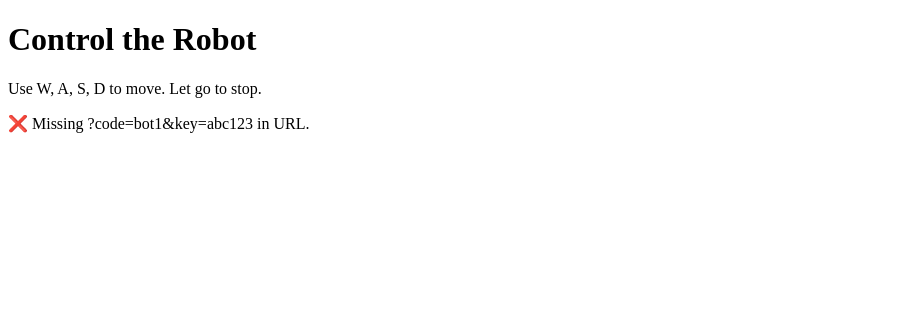
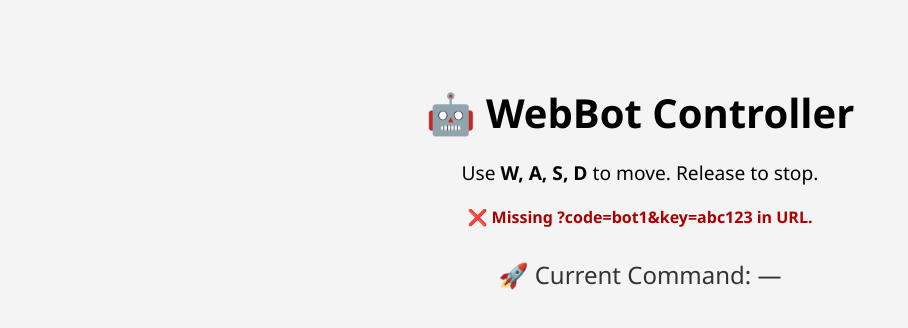
Before and after one commit to NotNattik/WebBot, a plain HTML site: page index.html in a window 1280 px wide. Shown: the whole page, without its empty margins (0-908 px from the left). Drawn offline with Linux system fonts and the light colour scheme.

Commit message:
Update index.html

```diff
--- a/index.html
+++ b/index.html
@@ -1,15 +1,41 @@
 <!DOCTYPE html>
 <html>
 <head>
-  <title>Robot Control</title>
+  <title>WebBot Controller</title>
   <meta charset="UTF-8" />
+  <meta name="viewport" content="width=device-width, initial-scale=1">
+  <style>
+    body {
+      font-family: 'Segoe UI', sans-serif;
+      text-align: center;
+      background-color: #f4f4f4;
+      padding: 50px;
+    }
+    h1 {
+      font-size: 2.5rem;
+      margin-bottom: 10px;
+    }
+    p {
+      font-size: 1.2rem;
+    }
+    .status {
+      font-weight: bold;
+      margin-top: 20px;
+      color: #006400;
+    }
+    .command {
+      margin-top: 30px;
+      font-size: 1.5rem;
+      color: #333;
+    }
+  </style>
 </head>
 <body>
-  <h1>Control the Robot</h1>
-  <p>Use W, A, S, D to move. Let go to stop.</p>
-  <p id="status">Connecting...</p>
+  <h1>🤖 WebBot Controller</h1>
+  <p>Use <strong>W, A, S, D</strong> to move. Release to stop.</p>
+  <div id="status" class="status">🔌 Connecting...</div>
+  <div id="command" class="command">🚀 Current Command: —</div>
 
-<!-- Firebase SDKs -->
   <script src="https://www.gstatic.com/firebasejs/10.5.0/firebase-app-compat.js"></script>
   <script src="https://www.gstatic.com/firebasejs/10.5.0/firebase-database-compat.js"></script>
 
@@ -31,9 +57,12 @@
       const robotCode = urlParams.get('code');
       const accessKey = urlParams.get('key');
       const statusEl = document.getElementById('status');
+      const commandEl = document.getElementById('command');
 
       if (!robotCode || !accessKey) {
         statusEl.textContent = "❌ Missing ?code=bot1&key=abc123 in URL.";
+        statusEl.style.color = "#a00";
+        return;
       } else {
         statusEl.textContent = `✅ Ready to control: ${robotCode}`;
       }
@@ -48,6 +77,7 @@
             key: accessKey
           });
           keyStates[k] = true;
+          commandEl.textContent = "🚀 Current Command: " + k.toUpperCase();
         }
       });
 
@@ -59,7 +89,10 @@
             key: accessKey
           });
           keyStates[k] = false;
+          commandEl.textContent = "🚀 Current Command: X";
         }
       });
     });
   </script>
+</body>
+</html>
```
Lines whose indentation alone changed are shown as unchanged.
